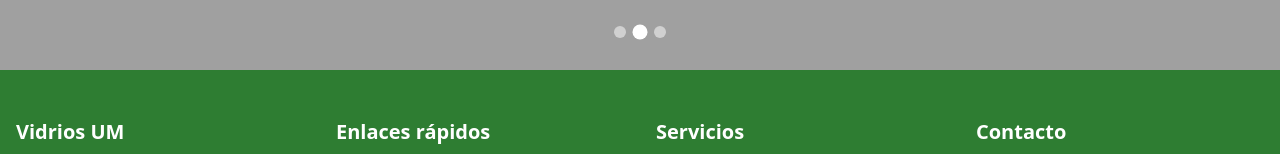
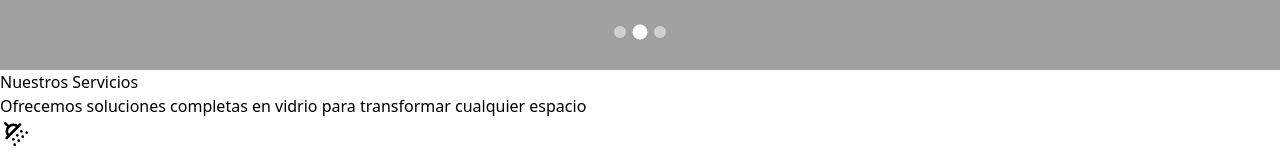
Before and after one commit to KerenBermeo/vidriosUM, a React (Vite) app: page / in a window 1280 px wide. Shown: the part 730-884 px from the top of the page. Built offline with nearby package versions, Linux system fonts and the light colour scheme.

Commit message:
feat: add basic structure for Services section

```diff
--- a/src/App.tsx
+++ b/src/App.tsx
@@ -1,6 +1,7 @@
 import Footer from './components/Footer.tsx'
 import Navbar from './components/Navbar.tsx'
 import Hero from './components/Hero.tsx'
+import ServicesSection from './components/Services.tsx'
 
 function App() {
 
@@ -8,8 +9,9 @@ function App() {
   return (
     <>
       <main>
+        <Navbar/>
         <Hero/>
-        <Navbar/>
+        <ServicesSection/>
         <Footer/>
       </main>
     </>
--- /dev/null
+++ b/src/components/Services.tsx
@@ -0,0 +1,39 @@
+import { motion } from "framer-motion"
+import { ShowerHeadIcon as Shower} from "lucide-react"
+
+const services = [
+  {
+    icon: Shower,
+    title: "Divisiones de baño y oficina",
+    description: "Soluciones elegantes y funcionales para separar espacios con vidrio templado.",
+  }
+]
+
+export default function ServicesSection() {
+  return (
+    <section id="servicios">
+      <div>
+        <div>
+          <h2>Nuestros Servicios</h2>
+          <p>
+            Ofrecemos soluciones completas en vidrio para transformar cualquier espacio
+          </p>
+        </div>
+
+        <div>
+          {services.map((service, index) => (
+            <motion.div
+              key={index}
+            >
+              <div>
+                <service.icon size={32} />
+              </div>
+              <h3>{service.title}</h3>
+              <p>{service.description}</p>
+            </motion.div>
+          ))}
+        </div>
+      </div>
+    </section>
+  )
+}
```
